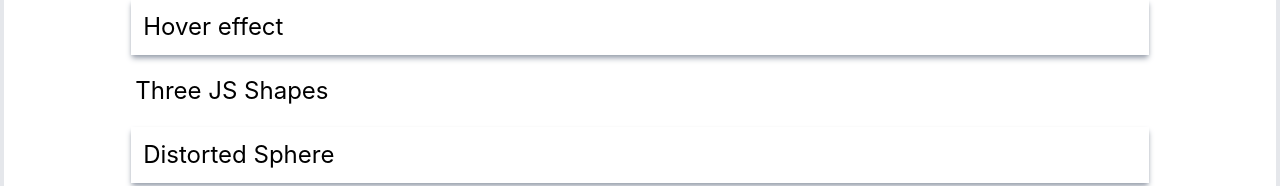
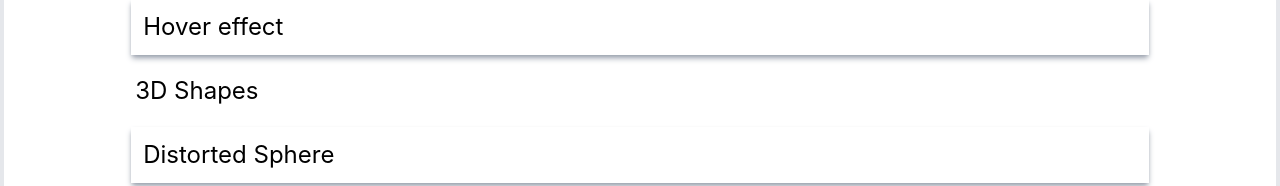
Before and after one commit to syedaareez/Next-test, a Next.js app: page / in a window 1280 px wide. Shown: the part 149-335 px from the top of the page. Built offline with nearby package versions, Linux system fonts and the light colour scheme.

Commit message:
Test commit

```diff
--- a/components/list.js
+++ b/components/list.js
@@ -28,7 +28,7 @@
                 </>
             ))}
             <div className="flex w-[95%] sm:w-[80%] p-1 m-2 text-2xl">
-                Three JS Shapes
+                3D Shapes
             </div>
             {myThree.map((project,id)=>(
                 <>
```
